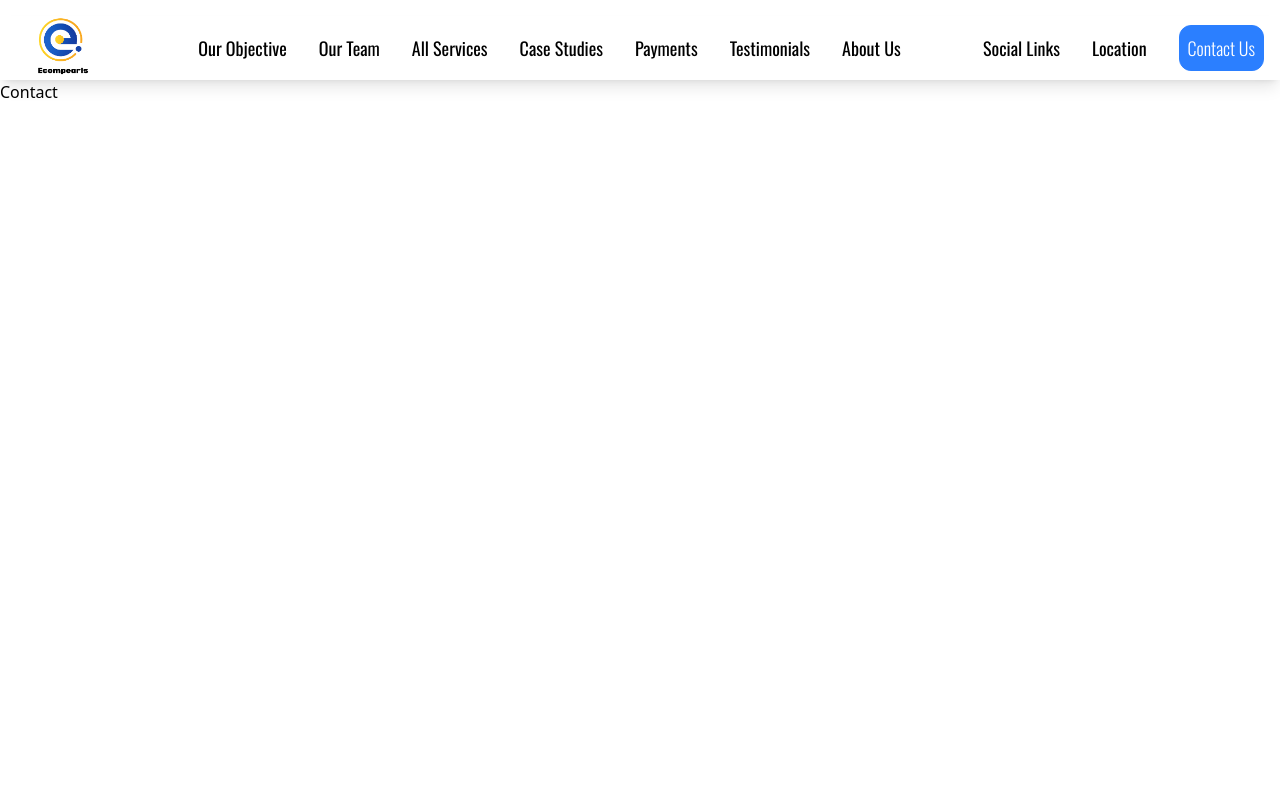
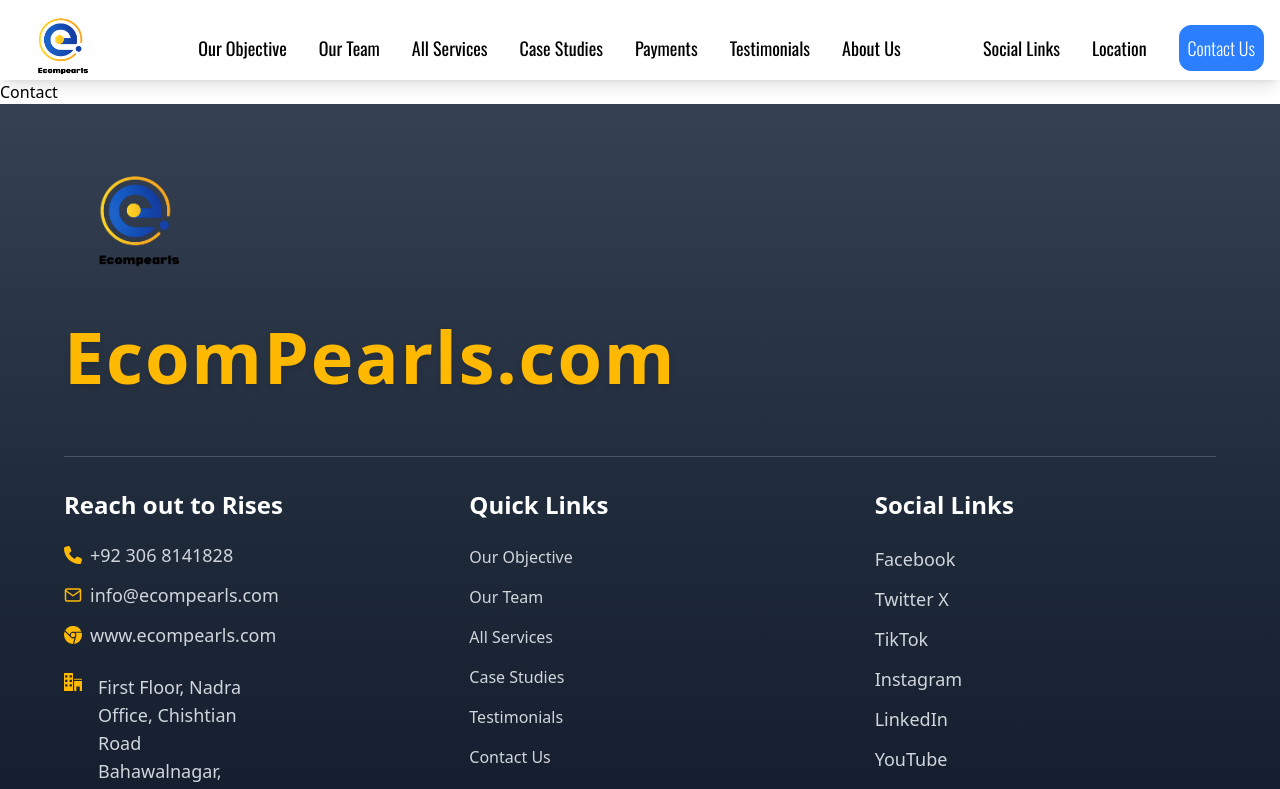
Before and after one commit to abubakarafzal171/Ecompearls, a React (Vite) app: page /contact in a window 1280 px wide. Shown: the top 789 px of the page. Built offline with nearby package versions, Linux system fonts and the light colour scheme.

Commit message:
home done

```diff
--- a/src/App.jsx
+++ b/src/App.jsx
@@ -12,6 +12,7 @@
 import Socials from './pages/Socials'
 import Location from './pages/Location'
 import Contact from './pages/Contact'
+import Footer from './components/Footer'
 
 const App = () => {
   return (
@@ -32,6 +33,7 @@
   <Route path='/contact' element={<Contact/>}/>
 </Routes>
 
+<Footer/>
 </>
   )
 }
--- /dev/null
+++ b/src/components/Footer.jsx
@@ -0,0 +1,81 @@
+import React from 'react'
+import { FiMail } from "react-icons/fi";
+import { FaPhone } from "react-icons/fa6";
+import { BsBrowserChrome } from "react-icons/bs";
+import { Link } from 'react-router-dom';
+import { ImOffice } from "react-icons/im";
+const Footer = () => {
+  return (
+    <div className="w-full h-full py-10 px-6 md:px-16 bg-gradient-to-t from-gray-900 via-gray-800 to-gray-700 text-gray-300">
+
+      {/* Top Section */}
+      <div className="top flex flex-col justify-center items-center md:items-start mb-16 text-center md:text-left">
+        <Link to={'/'}>
+          <img src="logo.png" alt="Logo" className="object-cover h-32 w-32 md:h-40 md:w-40 mb-4" />
+        </Link>
+        <h1 className="text-4xl md:text-6xl lg:text-7xl font-extrabold text-amber-400 tracking-wide drop-shadow-md">
+          EcomPearls.com
+        </h1>
+      </div>
+
+      {/* Bottom Section */}
+      <div className="bottom grid grid-cols-1 md:grid-cols-3 gap-10 md:gap-16 py-8 border-t border-gray-600">
+
+        {/* Contact */}
+        <div className="contact flex flex-col gap-5 text-center md:text-left">
+          <h1 className="font-bold text-2xl text-white">Reach out to Rises</h1>
+          <div className="flex flex-col gap-3 text-lg">
+            <div className="flex gap-2 items-center justify-center md:justify-start">
+              <FaPhone className="text-amber-400" />
+              <p>+92 306 8141828</p>
+            </div>
+            <div className="flex gap-2 items-center justify-center md:justify-start">
+              <FiMail className="text-amber-400" />
+              <p>info@ecompearls.com</p>
+            </div>
+            <div className="flex gap-2 items-center justify-center md:justify-start">
+              <BsBrowserChrome className="text-amber-400" />
+              <p>www.ecompearls.com</p>
+            </div>
+            <div className="flex gap-4  justify-center md:justify-start mt-3">
+              <ImOffice className="text-amber-400 " />
+              <p className='w-[50%]'>First Floor, Nadra Office, Chishtian Road Bahawalnagar, Punjab, Pakistan</p>
+            </div>
+          </div>
+        </div>
+
+        {/* Quick Links */}
+        <div className="links flex flex-col gap-4 text-center md:text-left">
+          <h1 className="font-bold text-2xl text-white mb-2">Quick Links</h1>
+          <Link className="hover:text-amber-400 transition-colors duration-200" to={'/objective'}>Our Objective</Link>
+          <Link className="hover:text-amber-400 transition-colors duration-200" to={'/team'}>Our Team</Link>
+          <Link className="hover:text-amber-400 transition-colors duration-200" to={'/services'}>All Services</Link>
+          <Link className="hover:text-amber-400 transition-colors duration-200" to={'/casestudies'}>Case Studies</Link>
+          <Link className="hover:text-amber-400 transition-colors duration-200" to={'/testimonials'}>Testimonials</Link>
+          <Link className="hover:text-amber-400 transition-colors duration-200" to={'/contact'}>Contact Us</Link>
+          <Link className="hover:text-amber-400 transition-colors duration-200" to={'/location'}>Location</Link>
+        </div>
+
+        {/* Socials */}
+        <div className="socials flex flex-col gap-4 text-center md:text-left">
+          <h1 className="font-bold text-2xl text-white mb-2">Social Links</h1>
+          <div className="flex flex-col gap-3">
+            <span className="text-lg hover:text-amber-400 cursor-pointer transition-colors duration-200">Facebook</span>
+            <span className="text-lg hover:text-amber-400 cursor-pointer transition-colors duration-200">Twitter X</span>
+            <span className="text-lg hover:text-amber-400 cursor-pointer transition-colors duration-200">TikTok</span>
+            <span className="text-lg hover:text-amber-400 cursor-pointer transition-colors duration-200">Instagram</span>
+            <span className="text-lg hover:text-amber-400 cursor-pointer transition-colors duration-200">LinkedIn</span>
+            <span className="text-lg hover:text-amber-400 cursor-pointer transition-colors duration-200">YouTube</span>
+          </div>
+        </div>
+      </div>
+
+      {/* Bottom Note */}
+      <div className="mt-10 border-t border-gray-600 pt-4 text-center text-sm text-gray-400">
+        Made with ❤️ by Abubakar © 2025 EcomPearls.com — All rights reserved.
+      </div>
+    </div>
+  )
+}
+
+export default Footer
--- a/src/components/Homepage/Numbersection.jsx
+++ b/src/components/Homepage/Numbersection.jsx
@@ -13,7 +13,7 @@
       ref={ref}
     className="w-full bg-gradient-to-r from-[#F9FAFB] to-[#F3F4F6] h-full lg:h-[80vh] flex flex-col justify-center items-center gap-10 pb-15 pt-10 px-4">
       <div className="top flex flex-col justify-center items-center gap-4 py-6">
-        <h1 className="font-bold font-[outfit] text-4xl md:text-6xl lg:text-7xl text-amber-700">
+        <h1 className="font-bold font-[outfit] text-4xl md:text-6xl lg:text-7xl text-blue-600">
           Boosting Businessess
         </h1>
         <p className=" text-center text-base md:text-md lg:text-lg text-gray-800">
--- a/src/components/Homepage/Whychoose.jsx
+++ b/src/components/Homepage/Whychoose.jsx
@@ -8,7 +8,7 @@
 
 const Whychoose = () => {
   return (
-    <div className="py-16 m:pb-60 px-4 h-full w-full bg-[#F9FAFB]">
+    <div className="py-16 md:pb-60 px-4 h-full w-full bg-[#F9FAFB]">
       {/* Top Section */}
       <div className="top pb-12 flex flex-col gap-6 justify-center items-center font-[outfit]">
         <h1 className="text-4xl md:text-5xl lg:text-6xl font-bold text-gray-900">
```
